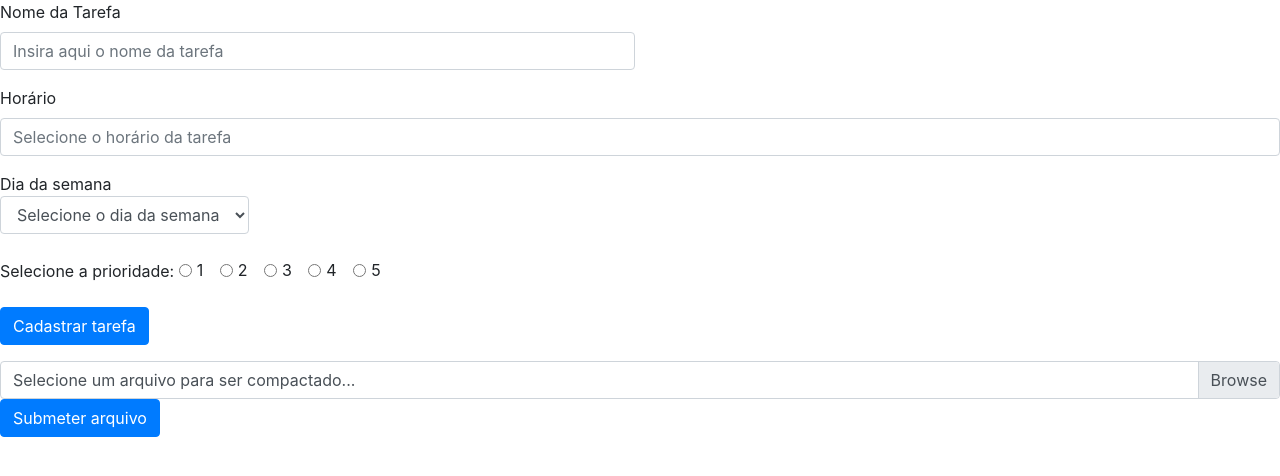
After one commit to projeto-de-algoritmos/Greed_HelpMyCompany, a Django app: template greed/templates/formCadastroHorario.html in a window 1280 px wide. The commit adds this page. Shown: the top 476 px of the page. Run offline with Django 4.2, Linux system fonts and the light colour scheme; the template is opened without the code that fills it, so the values that code supplies are empty.

Commit message:
Adicionado template formulario
Co-authored-by: victor-rayan <victor.rayan378@gmail.com>

```diff
--- /dev/null
+++ b/greed/templates/formCadastroHorario.html
@@ -0,0 +1,70 @@
+<link rel="stylesheet" href="https://cdn.jsdelivr.net/npm/bootstrap@4.0.0/dist/css/bootstrap.min.css" integrity="sha384-Gn5384xqQ1aoWXA+058RXPxPg6fy4IWvTNh0E263XmFcJlSAwiGgFAW/dAiS6JXm" crossorigin="anonymous">
+<!-- Formulário Cadastro de horários -->
+<div class="container-form">
+    <form>
+    <div class="form-row">
+        <div class="form-group col-md-6">
+        <label for="inputTarefa">Nome da Tarefa</label>
+        <input type="text" class="form-control" id="inputTarefa" placeholder="Insira aqui o nome da tarefa">
+        </div>
+    </div>
+    <div class="form-group">
+        <label for="inputHorario">Horário</label>
+        <input type="text" class="form-control" id="inputHorario" placeholder="Selecione o horário da tarefa" list="horario">
+        <datalist id="horario">
+            <option value="08:00">
+            <option value="10:00">
+            <option value="12:00">
+            <option value="14:00">
+            <option value="16:00">
+            <option value="18:00">
+        </datalist>
+    </div>
+    <div class="form-group">
+        <label for="inputDiaSemana">Dia da semana
+        <select class="form-control" id="inputDiaSemana">
+            <option value="" disabled selected>Selecione o dia da semana</option>
+            <option value="Segunda-feira">Segunda-feira</option>
+            <option value="Terça-feira">Terça-feira</option>
+            <option value="Quarta-feira">Quarta-feira</option>
+            <option value="Quinta-feira">Quinta-feira</option>
+            <option value="Sexta-feira">Sexta-feira</option>
+            <option value="Sábado">Sábado</option>
+        </select>
+        </label>
+    </div>
+    <div class="form-group">
+        <label for="inputHorario">Selecione a prioridade: </label>
+        <div class="form-check form-check-inline">
+            <input class="form-check-input" type="radio" name="inlineRadioOptions" id="inlineRadio1" value="option1">
+            <label class="form-check-label" for="inlineRadio1">1</label>
+        </div>
+        <div class="form-check form-check-inline">
+            <input class="form-check-input" type="radio" name="inlineRadioOptions" id="inlineRadio2" value="option2">
+            <label class="form-check-label" for="inlineRadio2">2</label>
+        </div>
+        <div class="form-check form-check-inline">
+            <input class="form-check-input" type="radio" name="inlineRadioOptions" id="inlineRadio3" value="option3">
+            <label class="form-check-label" for="inlineRadio3">3</label>
+        </div>
+        <div class="form-check form-check-inline">
+            <input class="form-check-input" type="radio" name="inlineRadioOptions" id="inlineRadio4" value="option4">
+            <label class="form-check-label" for="inlineRadio4">4</label>
+        </div>
+        <div class="form-check form-check-inline">
+            <input class="form-check-input" type="radio" name="inlineRadioOptions" id="inlineRadio5" value="option5">
+            <label class="form-check-label" for="inlineRadio5">5</label>
+        </div>
+    </div>
+
+    <button type="submit" class="btn btn-primary">Cadastrar tarefa</button>
+    </form>
+</div>
+
+<div class="custom-file">
+    <input type="file" class="custom-file-input" id="validatedCustomFile" required>
+    <label class="custom-file-label" for="validatedCustomFile">Selecione um arquivo para ser compactado...</label>
+    <div class="invalid-feedback">Submeta um arquivo válido.</div>
+
+    <button type="submit" class="btn btn-primary">Submeter arquivo</button>
+</div>
--- a/greed/views.py
+++ b/greed/views.py
@@ -7,4 +7,4 @@ from django.shortcuts import render, redirect
 # Create your views here.
 
 def home(request):
-    return render(request,'timetable.html')
+    return render(request,'formCadastroHorario.html')
```
Also changed, not shown: greed/templates/timetable.html (+0 -16 lines).
